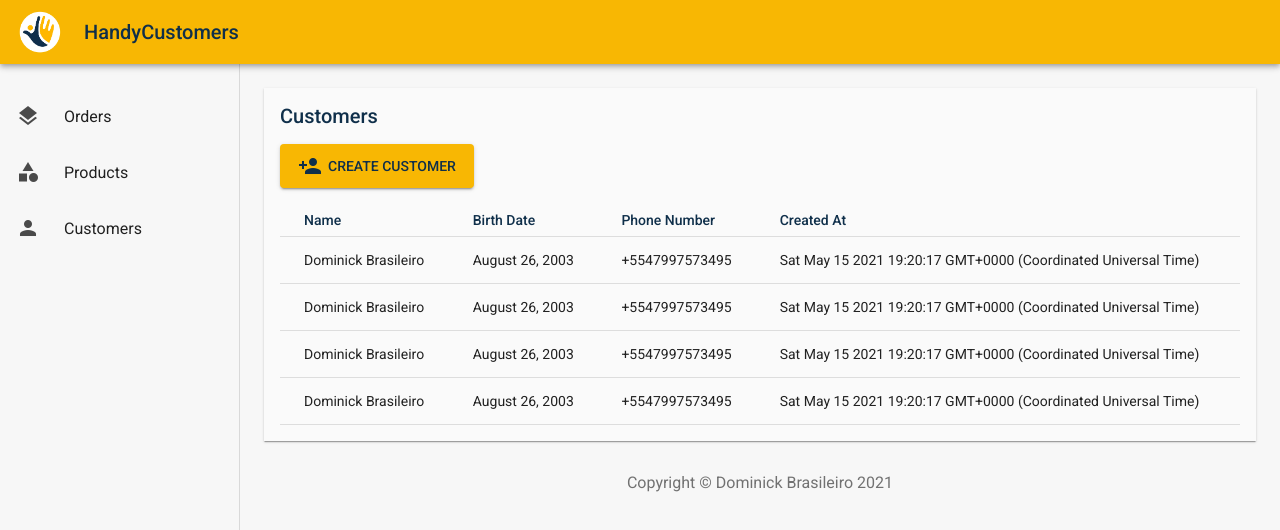
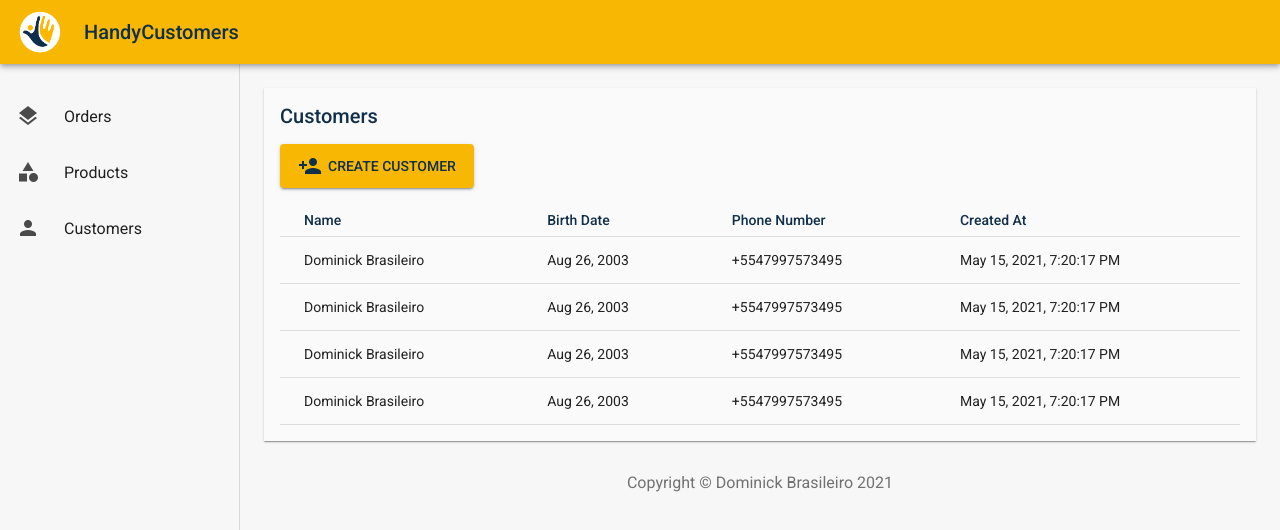
Before and after one commit to dominickbrasileiro/handy-customers, an Angular app in the folder apps/frontend/: page /customers in a window 1280 px wide. Shown: the top 530 px of the page. Built offline with nearby package versions, Linux system fonts and the light colour scheme.

Commit message:
feat(frontend): add transformation pipes to customers table

```diff
--- a/apps/frontend/src/app/pages/customers/customers.component.html
+++ b/apps/frontend/src/app/pages/customers/customers.component.html
@@ -21,9 +21,9 @@
       <tbody>
         <tr *ngFor="let customer of customers">
           <td>{{ customer.name }}</td>
-          <td>{{ customer.birth_date }}</td>
+          <td>{{ customer.birth_date | date : 'mediumDate' }}</td>
           <td>{{ customer.phone_number }}</td>
-          <td>{{ customer.created_at }}</td>
+          <td>{{ customer.created_at | date : 'medium' }}</td>
         </tr>
       </tbody>
     </app-table>
--- a/apps/frontend/src/app/pages/customers/customers.component.ts
+++ b/apps/frontend/src/app/pages/customers/customers.component.ts
@@ -9,25 +9,25 @@ export class CustomersComponent {
   customers = [
     {
       name: 'Dominick Brasileiro',
-      birth_date: 'August 26, 2003',
+      birth_date: new Date(2003, 7, 26),
       phone_number: '+5547997573495',
       created_at: new Date()
     },
     {
       name: 'Dominick Brasileiro',
-      birth_date: 'August 26, 2003',
+      birth_date: new Date(2003, 7, 26),
       phone_number: '+5547997573495',
       created_at: new Date()
     },
     {
       name: 'Dominick Brasileiro',
-      birth_date: 'August 26, 2003',
+      birth_date: new Date(2003, 7, 26),
       phone_number: '+5547997573495',
       created_at: new Date()
     },
     {
       name: 'Dominick Brasileiro',
-      birth_date: 'August 26, 2003',
+      birth_date: new Date(2003, 7, 26),
       phone_number: '+5547997573495',
       created_at: new Date()
     }
```
